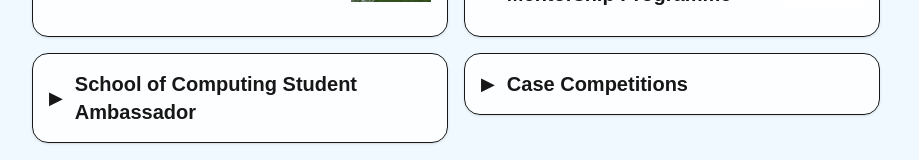
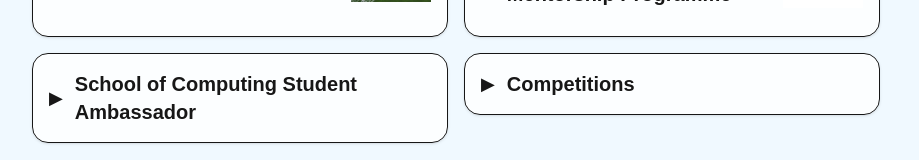
Before and after one commit to harenraj7/Personal-Website, a Next.js app: page / in a window 1280 px wide. Shown: the part 1611-1771 px from the top of the page, without its empty margins (184-1103 px from the left). Built offline with nearby package versions, Linux system fonts and the light colour scheme.

Commit message:
Update page.tsx

```diff
--- a/app/page.tsx
+++ b/app/page.tsx
@@ -383,7 +383,7 @@ export default function Home() {
                       ▶
                     </span>
                     <div className="text-xl font-semibold">
-                      Case Competitions
+                      Competitions
                     </div>
                   </div>
                 </div>
```
